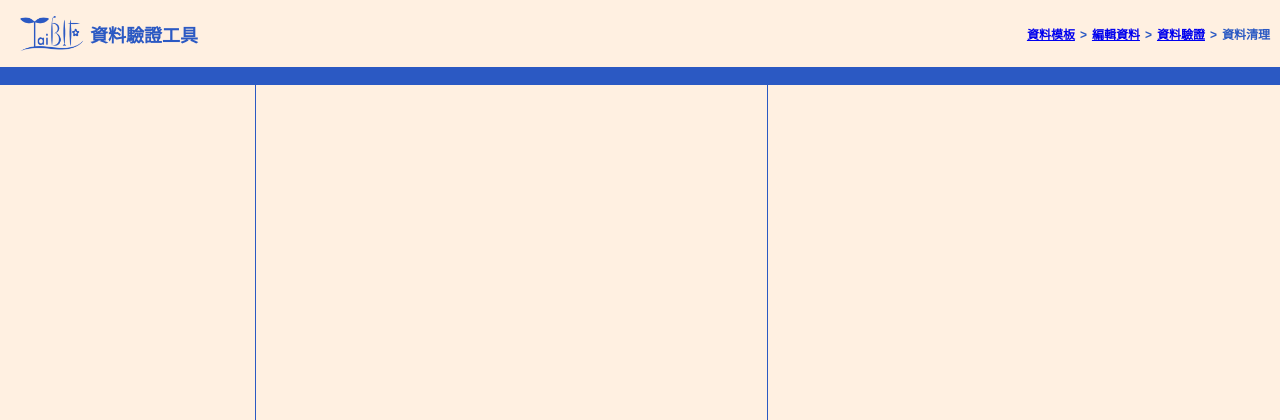
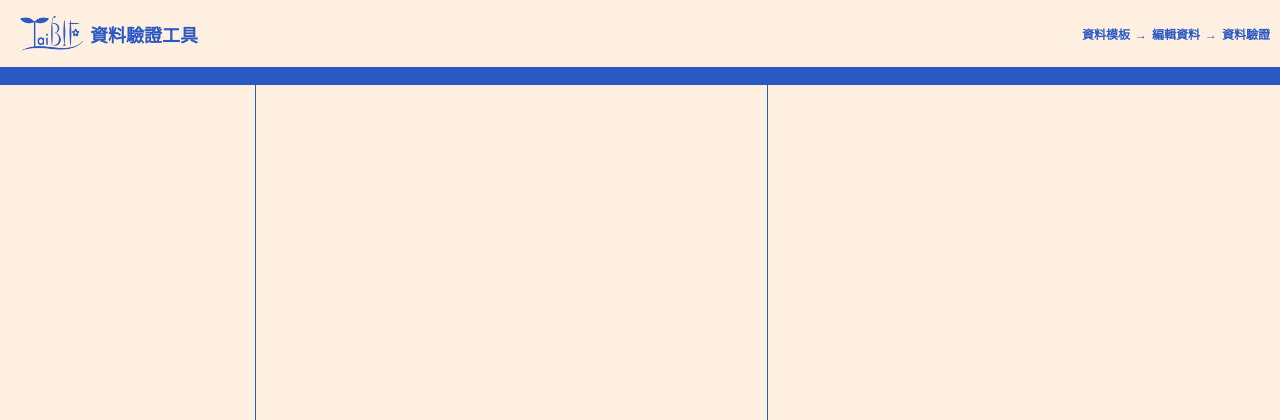
Before and after one commit to JJJHANG/ipt-validator, a Flask app: page / in a window 1280 px wide. Shown: the top 420 px of the page. Run offline with Flask 3, Linux system fonts and the light colour scheme; some libraries are stand-ins or nearby versions.

Commit message:
update: renew navigation style

```diff
--- a/app/static/css/base.css
+++ b/app/static/css/base.css
@@ -58,6 +58,10 @@ body {
     align-items: center;
 }
 
+.left-container:hover {
+    cursor: pointer;
+}
+
 .right-container {
     display: flex;
     justify-content: flex-start;
@@ -66,6 +70,12 @@ body {
     font-weight: 600;
     gap: 5px;
     margin-right: 10px;
+}
+
+.nav-active{
+    background-color: #EEE8A9;
+    border-radius: 20px;
+    padding: 5px;
 }
 
 .box2 {
--- a/app/templates/base.html
+++ b/app/templates/base.html
@@ -8,7 +8,7 @@
     <link rel="preconnect" href="https://fonts.gstatic.com" crossorigin>
     <link href="https://fonts.googleapis.com/css2?family=Roboto:wght@100;300;500&display=swap" rel="stylesheet">
     <link rel="stylesheet" href="{{ url_for('static', filename='css/base.css') }}">
-
+    <script type=text/javascript src="{{ url_for('static', filename='js/base.js') }}"></script>
 
     <link rel="stylesheet" type="text/css" href="../static/package/handsontable.full.min.css">
     <script src="../static/package/handsontable.full.min.js"></script>
@@ -25,13 +25,13 @@
                     <div class="logo-title">資料驗證工具</div>
                 </div>
                 <div class="right-container">
-                    <div><a href="{{ url_for('data_template') }}">資料模板</a></div>
-                    <div>></div>
-                    <div><a href="{{ url_for('data_edit') }}">編輯資料</a></div>
-                    <div>></div>
-                    <div><a href="{{ url_for('data_validation') }}">資料驗證</a></div>
-                    <div>></div>
-                    <div>資料清理</div>
+                    <div id="data-template" class="nav">資料模板</div>
+                    <div><i>&#x02192</i></div>
+                    <div id="data-edit" class="nav">編輯資料</div>
+                    <div><i>&#x02192</i></div>
+                    <div id="data-validation" class="nav">資料驗證</div>
+                    <!-- <div>></div>
+                    <div>資料清理</div> -->
                 </div>
             </div>
             <div class="box box2">
```
